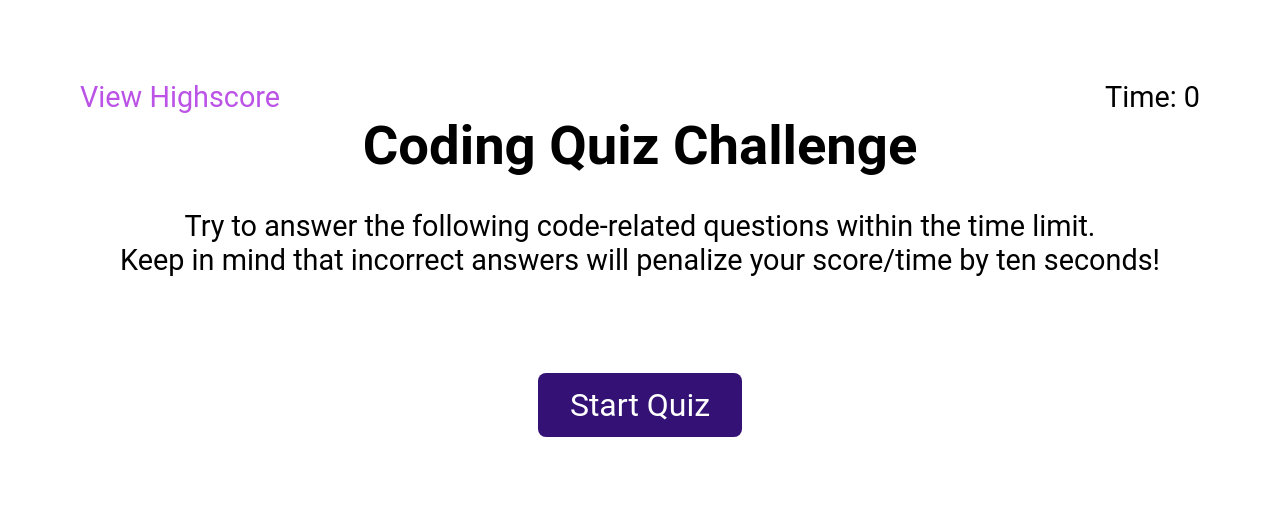
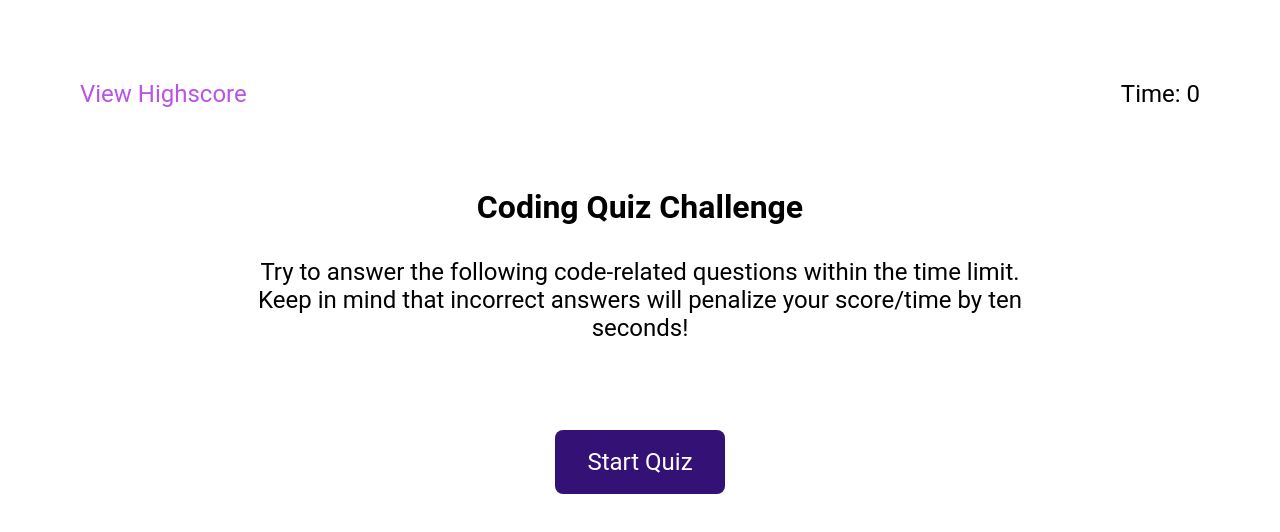
Before and after one commit to sonali-pandey/Quizzler, a plain HTML site: page index.html in a window 1280 px wide. Drawn offline with Linux system fonts and the light colour scheme.

Commit message:
scalable

```diff
--- a/assets/css/style.css
+++ b/assets/css/style.css
@@ -21,12 +21,12 @@ nav{
 
 h1{
     margin-bottom: 2rem;
-    font-size: 3.4rem;
+    font-size: 2rem;
     text-align:center;
 }
 
 p{
-    font-size: 1.8rem;
+    font-size: 1.5rem;
     text-align:center;
 }
 
@@ -36,7 +36,7 @@ button{
     color: white;
     border-radius:8px;
     display:inline-block;
-    font-size:2rem;
+    font-size:1.5rem;
     padding: 0 2rem;
     transition-duration:0.4s;
     height: 4rem;
@@ -89,7 +89,7 @@ input{
 .container{
     display:flex;
     flex-flow:column;
-   margin: 10rem 40rem;
+   margin: 5rem 10rem;
 
 }
 .button{
@@ -107,7 +107,7 @@ input{
     text-align:center;
     align-self:center;
     text-decoration:none;
-    margin:2rem;
+    margin:1.5rem;
 }
 
 .question{
@@ -119,7 +119,7 @@ input{
     font-size:2rem;
 }
 
-@media screen and (max-width: 1500px){
+@media screen and (max-width: 980px){
      .container{
          flex:1 100%;
          margin: 0;
```
